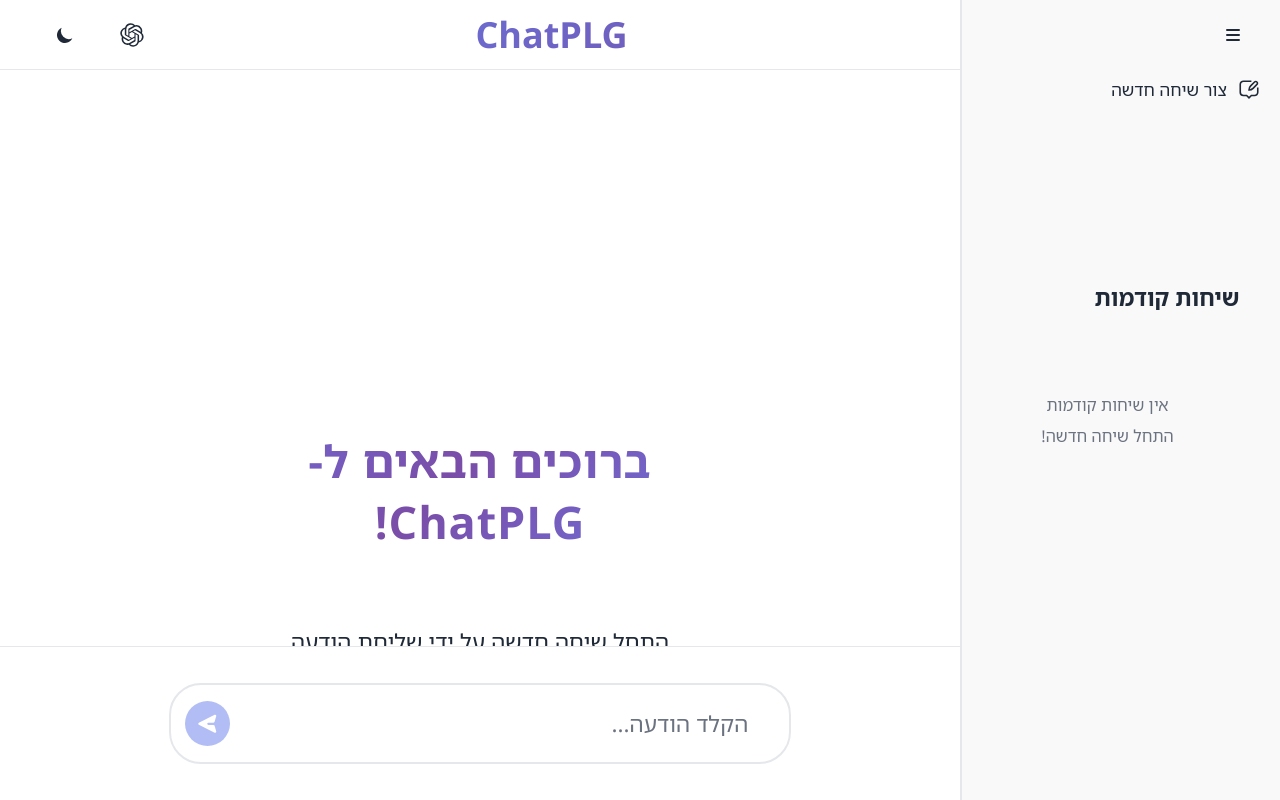
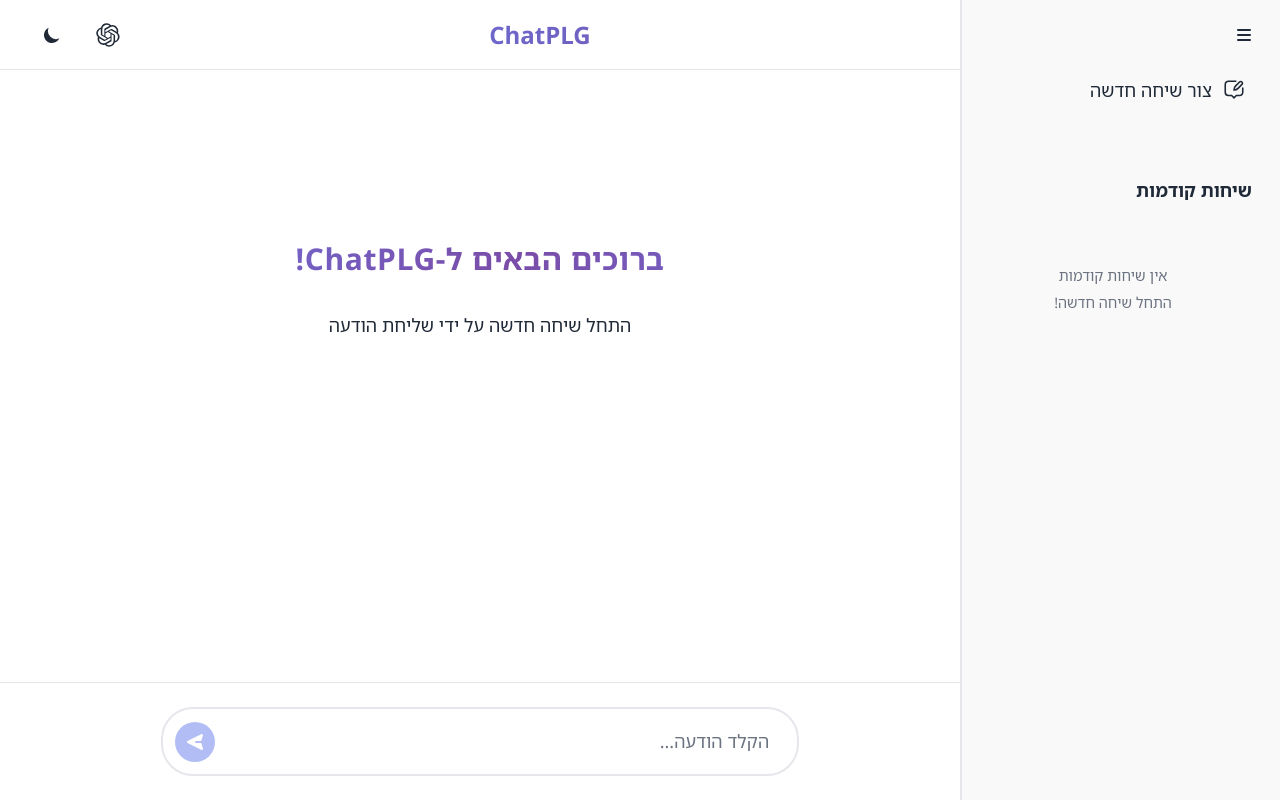
Before and after one commit to Kiloma-Advanced-Solutions/PLG_AI, a Next.js app: page /chat/new in a window 1280 px wide. Both pictures are taken after a click on the button 1233 px from the left and 35 px from the top of the page. Built offline with nearby package versions, Linux system fonts and the light colour scheme.

Commit message:
fix mobile responsiveness for code blocks and chat container margins

```diff
--- a/src/app/globals.css
+++ b/src/app/globals.css
@@ -67,24 +67,6 @@
   /* Focus animation colors */
   --focus-shadow-color: #667eea33;
 
-  /* Mobile-first design system */
-  /* Base (mobile) font sizes */
-  --font-size-xs: 0.75rem;    /* 12px */
-  --font-size-sm: 0.875rem;   /* 14px */
-  --font-size-base: 1rem;     /* 16px */
-  --font-size-lg: 1.125rem;   /* 18px */
-  --font-size-xl: 1.25rem;    /* 20px */
-  --font-size-2xl: 1.5rem;    /* 24px */
-  --font-size-3xl: 1.875rem;  /* 30px */
-
-  /* Base (mobile) spacing */
-  --spacing-xs: 0.25rem;      /* 4px */
-  --spacing-sm: 0.5rem;       /* 8px */
-  --spacing-md: 0.75rem;      /* 12px */
-  --spacing-lg: 1rem;         /* 16px */
-  --spacing-xl: 1.5rem;       /* 24px */
-  --spacing-2xl: 2rem;        /* 32px */
-  --spacing-3xl: 3rem;        /* 48px */
 
   /* Mobile-first sidebar widths */
   --sidebar-width-closed: 0px;        /* Hidden by default on mobile */
@@ -134,25 +116,12 @@
   font-family: 'Noto Sans Hebrew', 'Segoe UI', Tahoma, Geneva, Verdana, sans-serif;
   direction: rtl;
   height: 100%;
-  font-size: var(--font-size-base);
+  font-size: 1rem;
 }
 
 /* Tablet and larger screen variables */
 @media (min-width: 768px) {
   :root {
-    /* Tablet font sizes - slightly larger */
-    --font-size-base: 1.125rem;   /* 18px */
-    --font-size-lg: 1.25rem;      /* 20px */
-    --font-size-xl: 1.375rem;     /* 22px */
-    --font-size-2xl: 1.75rem;     /* 28px */
-    --font-size-3xl: 2.25rem;     /* 36px */
-
-    /* Tablet spacing - more generous */
-    --spacing-lg: 1.5rem;         /* 24px */
-    --spacing-xl: 2rem;           /* 32px */
-    --spacing-2xl: 3rem;          /* 48px */
-    --spacing-3xl: 4rem;          /* 64px */
-
     /* Tablet sidebar */
     --sidebar-width-closed: 60px;
     --sidebar-width-open: 280px;
@@ -168,14 +137,6 @@
 /* Desktop and larger screen variables */
 @media (min-width: 1024px) {
   :root {
-    /* Desktop font sizes */
-    --font-size-2xl: 2rem;        /* 32px */
-    --font-size-3xl: 2.5rem;      /* 40px */
-
-    /* Desktop spacing */
-    --spacing-2xl: 4rem;          /* 64px */
-    --spacing-3xl: 6rem;          /* 96px */
-
     /* Desktop sidebar */
     --sidebar-width-open: 320px;
 
--- a/src/app/page.module.css
+++ b/src/app/page.module.css
@@ -5,7 +5,7 @@
   color: var(--text-primary);
   display: flex;
   flex-direction: column;
-  font-size: var(--font-size-sm);
+  font-size: 0.875rem;
 }
 
 /* Main content area */
@@ -24,14 +24,14 @@
 /* Tablet and larger screens (768px+) */
 @media (min-width: 768px) {
   .container {
-    font-size: var(--font-size-base);
+    font-size: 1rem;
   }
 }
 
 /* Desktop screens (1024px+) */
 @media (min-width: 1024px) {
   .container {
-    font-size: var(--font-size-lg);
+    font-size: 1.125rem;
   }
 }
 
--- a/src/components/app-layout/app-layout.module.css
+++ b/src/components/app-layout/app-layout.module.css
@@ -6,7 +6,7 @@
   display: flex;
   flex-direction: column;
   overflow: hidden;
-  font-size: var(--font-size-sm);
+  font-size: 0.875rem;
 }
 
 /* Main content area */
@@ -19,13 +19,13 @@
 /* Tablet and larger screens (768px+) */
 @media (min-width: 768px) {
   .container {
-    font-size: var(--font-size-base);
+    font-size: 1rem;
   }
 }
 
 /* Desktop screens (1024px+) */
 @media (min-width: 1024px) {
   .container {
-    font-size: var(--font-size-lg);
+    font-size: 1.125rem;
   }
 }
--- a/src/components/chat-container-component/chat-container-component.module.css
+++ b/src/components/chat-container-component/chat-container-component.module.css
@@ -8,7 +8,7 @@
   background-color: var(--background-color);
   padding-top: var(--header-height);
   padding-bottom: var(--input-bottom-padding);
-  margin-right: var(--sidebar-width-closed);
+  margin-right: 0;
   transition: margin-right 0.3s ease;
 }
 
@@ -21,7 +21,7 @@
 /* When chat is empty, position input higher */
 .chatContainer.empty {
   justify-content: flex-start;
-  padding-top: calc(var(--header-height) + var(--spacing-3xl));
+  padding-top: calc(var(--header-height) + 3rem);
 }
 
 /* Mobile-first conversation area */
@@ -30,7 +30,10 @@
   overflow-y: auto;
   display: flex;
   flex-direction: column;
-  padding: 0 var(--spacing-lg) var(--spacing-xl);
+  padding-top: 0;
+  padding-bottom: 1.5rem;
+  padding-inline-start: 1.75rem;
+  padding-inline-end: 1.75rem;
   transition: padding 0.3s ease;
   scroll-behavior: smooth;
   overscroll-behavior: contain;
@@ -38,13 +41,16 @@
 
 /* Reduced horizontal padding when sidebar is open */
 .chatContainer.shifted .messagesContainer {
-  padding: 0 var(--spacing-sm) var(--spacing-xl);
+  padding-top: 0;
+  padding-bottom: 1.5rem;
+  padding-inline-start: 0.5rem;
+  padding-inline-end: 0.5rem;
 }
 
 /* Scroll boundary to prevent scrolling too high */
 .scrollBoundary {
-  height: var(--spacing-xl);
-  min-height: var(--spacing-xl);
+  height: 1.5rem;
+  min-height: 1.5rem;
   flex-shrink: 0;
   width: 100%;
 }
@@ -66,12 +72,12 @@
   color: var(--text-primary);
   opacity: 0;
   animation: welcomeFadeIn 2s ease-out forwards;
-  padding: var(--spacing-lg);
+  padding: 1.75rem;
 }
 
 .welcomeMessage h2 {
-  margin-bottom: var(--spacing-lg);
-  font-size: var(--font-size-3xl);
+  margin-bottom: 1rem;
+  font-size: 1.875rem;
   font-weight: 700;
   background: linear-gradient(
     135deg,
@@ -90,8 +96,8 @@
 }
 
 .welcomeMessage p {
-  font-size: var(--font-size-lg);
-  margin-top: var(--spacing-2xl);
+  font-size: 1.125rem;
+  margin-top: 2rem;
   line-height: 1.6;
   opacity: 0.8;
   animation: welcomeFadeIn 1.5s ease-out 0.3s forwards;
@@ -233,35 +239,39 @@
 
 /* Tablet and larger screens (768px+) */
 @media (min-width: 768px) {
+  .chatContainer {
+    margin-right: var(--sidebar-width-closed);
+  }
+
   .messagesContainer {
-    padding: 0 var(--spacing-3xl) var(--spacing-2xl);
+    padding: 0 3rem 2rem;
   }
 
   .chatContainer.shifted .messagesContainer {
-    padding: 0 var(--spacing-2xl) var(--spacing-2xl);
+    padding: 0 2rem 2rem;
   }
 
   .welcomeMessage {
-    padding: var(--spacing-2xl);
+    padding: 2rem;
   }
 }
 
 /* Desktop screens (1024px+) */
 @media (min-width: 1024px) {
   .chatContainer.empty {
-    padding-top: calc(var(--header-height) + var(--spacing-3xl) * 2);
+    padding-top: calc(var(--header-height) + 3rem * 2);
   }
 
   .messagesContainer {
-    padding: 0 calc(var(--spacing-3xl) * 4) var(--spacing-3xl);
+    padding: 0 calc(3rem * 4) 3rem;
   }
 
   .chatContainer.shifted .messagesContainer {
-    padding: 0 var(--spacing-3xl) var(--spacing-3xl);
+    padding: 0 3rem 3rem;
   }
 
   .welcomeMessage {
-    padding: var(--spacing-3xl);
+    padding: 3rem;
   }
 }
 
--- a/src/components/chat-message-component/chat-message-component.module.css
+++ b/src/components/chat-message-component/chat-message-component.module.css
@@ -1,7 +1,10 @@
 /* Mobile-first message containers */
 .messageContainer {
   display: flex;
-  margin: var(--spacing-sm) var(--spacing-sm);
+  margin-top: 0.5rem;
+  margin-bottom: 0.5rem;
+  margin-inline-start: 1.25rem;
+  margin-inline-end: 1.25rem;
 }
 
 .messageContainer.user {
@@ -23,7 +26,7 @@
 /* Mobile-first message box */
 .messageBox {
   width: 100%;
-  padding: var(--spacing-md) var(--spacing-lg);
+  padding: 0.75rem 1rem;
   border-radius: 1rem;
   overflow-wrap: break-word;
   word-break: break-word;
@@ -42,7 +45,7 @@
 
 /* Mobile-first message text */
 .messageText {
-  font-size: var(--font-size-base);
+  font-size: 1rem;
   line-height: 1.5;
   overflow-wrap: break-word;
 }
@@ -67,22 +70,22 @@
 .codeBlockContainer span {
   max-width: 100% !important;
   box-sizing: border-box !important;
-  font-size: var(--font-size-sm) !important;
+  font-size: 0.875rem !important;
   font-family: 'SFMono-Regular', 'Monaco', 'Consolas', 'Liberation Mono', 'Courier New', monospace !important;
 }
 
 /* Mobile-first responsive width for code blocks */
 .codeBlockContainer {
-  width: min(350px, calc(100vw - 4rem)) !important;
-  max-width: 100% !important;
+  width: 100% !important;
+  max-width: calc(100vw - 4.5rem) !important;
   overflow-x: auto !important;
   box-sizing: border-box !important;
 }
 
 /* Specific handling for user messages to prevent shifting */
 .messageContainer.user .codeBlockContainer {
-  width: min(300px, calc(100vw - 4rem)) !important;
-  max-width: 100% !important;
+  width: 100% !important;
+  max-width: calc(100vw - 5.5rem) !important;
 }
 
 
@@ -97,7 +100,7 @@
 }
 
 .messageContainer.user .messageTime {
-  font-size: var(--font-size-xs);
+  font-size: 0.75rem;
   opacity: 0.7;
   color: var(--text-secondary);
 }
@@ -128,9 +131,9 @@
 }
 
 .inlineTimestamp {
-  font-size: var(--font-size-xs);
+  font-size: 0.75rem;
   opacity: 0.7;
-  margin-left: var(--spacing-sm);
+  margin-left: 0.5rem;
   color: var(--text-secondary);
 }
 
@@ -151,15 +154,15 @@
 
 .editTextarea {
   width: 100%;
-  padding: var(--spacing-xs) var(--spacing-sm);
+  padding: 0.25rem 0.5rem;
   min-height: 1.5rem;
-  max-height: calc(1.5em * 4 + var(--spacing-sm));
+  max-height: calc(1.5em * 4 + 0.5rem);
   border: none;
   border-radius: 0.5rem;
   background-color: var(--message-bg);
   color: var(--text-primary);
   font-family: inherit;
-  font-size: var(--font-size-base);
+  font-size: 1rem;
   line-height: 1.5;
   resize: none;
   outline: none;
@@ -174,15 +177,15 @@
 
 .editButtons {
   display: flex;
-  gap: var(--spacing-sm);
-  padding-top: var(--spacing-xs);
+  gap: 0.5rem;
+  padding-top: 0.25rem;
 }
 
 .saveButton, .cancelButton {
-  padding: var(--spacing-sm) var(--spacing-lg);
+  padding: 0.5rem 1rem;
   border: none;
   border-radius: 0.5rem;
-  font-size: var(--font-size-xs);
+  font-size: 0.75rem;
   font-family: inherit;
   font-weight: 500;
   cursor: pointer;
@@ -210,7 +213,7 @@
 
 /* Mobile-first markdown elements */
 .paragraph {
-  margin: var(--spacing-sm) 0;
+  margin: 0.5rem 0;
   line-height: 1.6;
 }
 
@@ -224,22 +227,22 @@
 .heading1, .heading2, .heading3 {
   font-weight: 600;
   line-height: 1.3;
-  margin: var(--spacing-md) 0 var(--spacing-sm) 0;
+  margin: 0.75rem 0 0.5rem 0;
 }
 
-.heading1 { font-size: var(--font-size-xl); margin-top: var(--spacing-lg); }
-.heading2 { font-size: var(--font-size-lg); margin-top: var(--spacing-md); }
-.heading3 { font-size: var(--font-size-base); }
+.heading1 { font-size: 1.25rem; margin-top: 1rem; }
+.heading2 { font-size: 1.125rem; margin-top: 0.75rem; }
+.heading3 { font-size: 1rem; }
 
 .list, .orderedList {
-  margin: var(--spacing-sm) 0;
-  padding-inline-start: var(--spacing-xl);
+  margin: 0.5rem 0;
+  padding-inline-start: 1.5rem;
   line-height: 1.6;
   list-style-position: inside;
 }
 
 .listItem {
-  margin: var(--spacing-xs) 0;
+  margin: 0.25rem 0;
 }
 
 /* Tables */
@@ -313,7 +316,7 @@
 /* Tablet and larger screens (768px+) */
 @media (min-width: 768px) {
   .messageContainer {
-    margin: var(--spacing-md) var(--spacing-2xl);
+    margin: 0.75rem 2rem;
   }
 
   .userMessageWrapper {
@@ -325,28 +328,28 @@
   }
 
   .messageBox {
-    padding: var(--spacing-lg) var(--spacing-xl);
+    padding: 1rem 1.5rem;
   }
 
   .codeBlockContainer {
-    width: min(500px, calc(100vw - 25rem)) !important;
-    max-width: 100% !important;
+    width: 100% !important;
+    max-width: calc(100vw - 350px) !important; /* Account for sidebar + padding */
   }
 
   .messageContainer.user .codeBlockContainer {
-    width: min(400px, calc(100vw - 25rem)) !important;
-    max-width: 100% !important;
+    width: 100% !important;
+    max-width: calc(100vw - 380px) !important; /* More constrained for user messages */
   }
 
-  .heading1 { font-size: var(--font-size-2xl); }
-  .heading2 { font-size: var(--font-size-xl); }
-  .heading3 { font-size: var(--font-size-lg); }
+  .heading1 { font-size: 1.5rem; }
+  .heading2 { font-size: 1.25rem; }
+  .heading3 { font-size: 1.125rem; }
 }
 
 /* Desktop screens (1024px+) */
 @media (min-width: 1024px) {
   .messageContainer {
-    margin: var(--spacing-lg) calc(var(--spacing-3xl) * 2);
+    margin: 1rem calc(3rem * 2);
   }
 
   .userMessageWrapper {
@@ -358,16 +361,16 @@
   }
 
   .codeBlockContainer {
-    width: min(800px, calc(100vw - 30rem)) !important;
-    max-width: 100% !important;
+    width: 100% !important;
+    max-width: calc(100vw - 450px) !important; /* Account for sidebar + larger padding */
   }
 
   .messageContainer.user .codeBlockContainer {
-    width: min(500px, calc(100vw - 30rem)) !important;
-    max-width: 100% !important;
+    width: 100% !important;
+    max-width: calc(100vw - 500px) !important; /* More constrained for user messages */
   }
 
-  .heading1 { font-size: var(--font-size-3xl); }
-  .heading2 { font-size: var(--font-size-2xl); }
-  .heading3 { font-size: var(--font-size-xl); }
+  .heading1 { font-size: 1.875rem; }
+  .heading2 { font-size: 1.5rem; }
+  .heading3 { font-size: 1.25rem; }
 }
--- a/src/components/header-component/header-component.module.css
+++ b/src/components/header-component/header-component.module.css
@@ -12,7 +12,7 @@
   z-index: 10;
   transition: all 0.3s ease;
   box-sizing: border-box;
-  padding: 0 var(--spacing-sm);
+  padding: 0 0.5rem;
   border-bottom: 1px solid var(--border-color);
 }
 
@@ -24,9 +24,9 @@
 .leftSection {
   display: flex;
   align-items: center;
-  gap: var(--spacing-sm);
+  gap: 0.5rem;
   flex-shrink: 0;
-  padding-left: var(--spacing-sm);
+  padding-left: 0.5rem;
 }
 
 .logo {
@@ -50,12 +50,12 @@
   flex: 1;
   text-align: center;
   transition: opacity 0.3s ease, visibility 0.3s ease;
-  margin: 0 var(--spacing-sm);
+  margin: 0 0.5rem;
 }
 
 .appName h1 {
   margin: 0;
-  font-size: var(--font-size-lg);
+  font-size: 1.125rem;
   font-weight: 700;
   color: var(--text-primary);
   background: linear-gradient(135deg, var(--app-color-1) 0%, var(--app-color-2) 100%);
@@ -80,9 +80,9 @@
 .mobileControls {
   display: flex;
   align-items: center;
-  gap: var(--spacing-sm);
+  gap: 0.5rem;
   flex-shrink: 0;
-  padding-right: var(--spacing-sm);
+  padding-right: 0.5rem;
 }
 
 .mobileBurgerButton {
@@ -146,8 +146,8 @@
 /* Tablet and larger screens (768px+) */
 @media (min-width: 768px) {
   .leftSection {
-    gap: var(--spacing-md);
-    padding-left: var(--spacing-lg);
+    gap: 0.75rem;
+    padding-left: 1rem;
   }
 
   .logo {
@@ -161,7 +161,7 @@
   }
 
   .appName h1 {
-    font-size: var(--font-size-xl);
+    font-size: 1.25rem;
   }
 
   .mobileBurgerButton {
@@ -188,12 +188,12 @@
 /* Desktop screens (1024px+) */
 @media (min-width: 1024px) {
   .leftSection {
-    gap: var(--spacing-lg);
-    padding-left: var(--spacing-xl);
+    gap: 1rem;
+    padding-left: 1.5rem;
   }
 
   .appName h1 {
-    font-size: var(--font-size-2xl);
+    font-size: 1.5rem;
   }
 
   /* Hide mobile controls on desktop - use sidebar burger instead */
--- a/src/components/input-message-container/input-message-container.module.css
+++ b/src/components/input-message-container/input-message-container.module.css
@@ -3,8 +3,8 @@
   position: fixed;
   bottom: 0;
   left: 0;
-  right: var(--sidebar-width-closed);
-  padding: var(--spacing-sm);
+  right: 0;
+  padding: 1.25rem;
   background-color: var(--background-color);
   z-index: 50;
   transition: right 0.3s ease;
@@ -14,11 +14,11 @@
 .inputWrapper {
   display: flex;
   align-items: center;
-  gap: var(--spacing-sm);
+  gap: 0.5rem;
   background-color: var(--input-bg);
   border: 1px solid var(--border-color);
   border-radius: 24px;
-  padding: var(--spacing-sm);
+  padding: 0.5rem;
   width: 100%;
   max-width: none;
   margin: 0 auto;
@@ -34,13 +34,13 @@
   background: transparent;
   resize: none;
   outline: none;
-  font-size: var(--font-size-base);
+  font-size: 1rem;
   line-height: 1.4;
   color: var(--text-primary);
   font-family: 'Noto Sans Hebrew', 'Segoe UI', Tahoma, Geneva, Verdana, sans-serif;
   min-height: 1.25rem;
   max-height: 4rem;
-  padding: var(--spacing-xs) var(--spacing-md);
+  padding: 0.25rem 0.75rem;
 }
 
 .inputContainer .inputWrapper .messageInput:focus {
@@ -132,22 +132,23 @@
 /* Tablet and larger screens (768px+) */
 @media (min-width: 768px) {
   .inputContainer {
-    padding: var(--spacing-lg);
+    right: var(--sidebar-width-closed);
+    padding: 1rem;
   }
 
   .inputWrapper {
     width: 80%;
     max-width: 800px;
     border-radius: 32px;
-    padding: var(--spacing-md);
+    padding: 0.75rem;
     border: 2px solid var(--border-color);
   }
 
   .messageInput {
-    font-size: var(--font-size-lg);
+    font-size: 1.125rem;
     min-height: 1.5rem;
     max-height: 6rem;
-    padding: var(--spacing-sm) var(--spacing-lg);
+    padding: 0.5rem 1rem;
   }
 
   .sendButton {
@@ -170,7 +171,7 @@
 /* Desktop screens (1024px+) */
 @media (min-width: 1024px) {
   .inputContainer {
-    padding: var(--spacing-xl);
+    padding: 1.5rem;
   }
 
   .inputWrapper {
--- a/src/components/new-chat-button-component/new-chat-button-component.module.css
+++ b/src/components/new-chat-button-component/new-chat-button-component.module.css
@@ -4,7 +4,7 @@
   align-items: center;
   flex-shrink: 0;
   position: absolute;
-  top: 70px;
+  top: var(--header-height);
   right: 0.5rem;
   width: calc(100% - 1rem);
   height: 40px;
@@ -24,8 +24,8 @@
   cursor: pointer;
   border-radius: 8px;
   transition: all 0.2s ease;
-  flex-shrink: 0; /* Prevents the button from shrinking */
-  padding-left: 10px;
+  flex-shrink: 0;
+  padding-left: 0.5rem;
 }
 
 .newChatIconButton:hover {
@@ -40,7 +40,7 @@
   width: 20px;
   height: 20px;
   color: var(--text-primary);
-  margin-right: 12px;
+  margin-right: 0.75rem;
   flex-shrink: 0;
   display: flex;
   align-items: center;
@@ -49,13 +49,13 @@
 
 .newChatIconTitle {
   font-family: 'Noto Sans Hebrew', 'Segoe UI', Tahoma, Geneva, Verdana, sans-serif;
-  font-size: 0.95rem;
+  font-size: 1rem;
   color: var(--text-primary);
   white-space: nowrap;
   opacity: 0;
   visibility: hidden;
   transition: opacity 0.2s ease 0.1s, visibility 0.2s ease 0.1s;
-  margin-right: 12px;
+  margin-right: 0.75rem;
   display: flex;
   align-items: center;
   line-height: 1;
@@ -65,3 +65,30 @@
   opacity: 1;
   visibility: visible;
 }
+
+/* Tablet and larger screens (768px+) */
+@media (min-width: 768px) {
+  .newChatIconSectionWrapper {
+    right: 1rem;
+    width: calc(100% - 2rem);
+  }
+
+  .newChatIconButton {
+    padding-left: 0.75rem;
+  }
+
+  .newChatIconTitle {
+    font-size: 1.125rem;
+  }
+}
+
+/* Desktop screens (1024px+) */
+@media (min-width: 1024px) {
+  .newChatIconSectionWrapper {
+    right: 1.5rem;
+  }
+
+  .newChatIconButton {
+    padding-left: 1rem;
+  }
+}
--- a/src/components/sidebar-component/sidebar-component.module.css
+++ b/src/components/sidebar-component/sidebar-component.module.css
@@ -25,7 +25,7 @@
 .sidebarContent {
   height: 100%;
   width: 100%;
-  padding: calc(var(--header-height) + var(--spacing-lg)) var(--spacing-md) var(--spacing-lg) 0;
+  padding: calc(var(--header-height) + 1rem) 0.75rem 1rem 0;
   overflow: visible;
   direction: rtl;
   box-sizing: border-box;
@@ -34,13 +34,13 @@
 }
 
   .sidebarHeader {
-    padding: var(--spacing-sm) var(--spacing-sm) var(--spacing-lg) var(--spacing-sm);
-    margin-top: var(--spacing-3xl); /* Increased space below the NewChatButton */
+    padding: 0.5rem 0.5rem 1rem 0.5rem;
+    margin-top: 3rem; /* Increased space below the NewChatButton */
     flex-shrink: 0;
   }
 
 .sidebarHeader h2 {
-  font-size: var(--font-size-base);
+  font-size: 1rem;
   font-weight: 600;
   color: var(--text-primary);
 }
@@ -52,9 +52,9 @@
   flex-shrink: 0;
   position: absolute;
   top: 0;
-  right: var(--spacing-sm);
+  right: 0.5rem;
   height: var(--header-height);
-  padding: var(--spacing-sm) 0;
+  padding: 0.5rem 0;
 }
 
 .burgerButton {
@@ -108,22 +108,22 @@
   }
 
   .sidebarHeader h2 {
-    font-size: var(--font-size-lg);
+    font-size: 1.125rem;
   }
 }
 
 /* Desktop screens (1024px+) */
 @media (min-width: 1024px) {
   .sidebarContent {
-    padding: calc(var(--header-height) + var(--spacing-xl)) var(--spacing-lg) var(--spacing-xl) 0;
+    padding: calc(var(--header-height) + 1.5rem) 1rem 1.5rem 0;
   }
 
    .sidebarHeader {
-     padding: var(--spacing-md) var(--spacing-md) var(--spacing-xl) var(--spacing-md);
-     margin-top: calc(var(--spacing-3xl) * 1.5); /* Even more space on desktop */
+     padding: 0.75rem 0.75rem 1.5rem 0.75rem;
+     margin-top: calc(3rem * 1.5); /* Even more space on desktop */
    }
 
   .burgerSection {
-    right: var(--spacing-lg);
+    right: 1rem;
   }
 }
```
